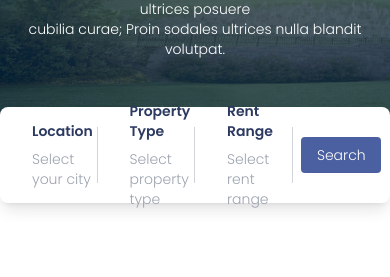
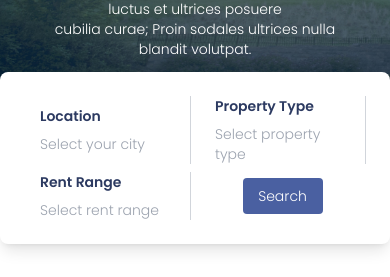
Before and after one commit to rdynxyz/realstate, a website: page index.html in a window 390 px wide. Shown: the part 358-635 px from the top of the page. Drawn offline with Linux system fonts and the light colour scheme.

Commit message:
responsive

```diff
--- a/index.html
+++ b/index.html
@@ -9,8 +9,7 @@
         <link href="https://fonts.googleapis.com/css2?family=Poppins:wght@300;400;500;600&display=swap" rel="stylesheet">
     </head>
     <body class="text-white font-light text-sm font-poppins">
-
-        <div class="bg-cover h-[512px] bg-no-repeat flex flex-col items-center" style="background-image: url('./src/assets/images/home.jpg');">
+        <div class="bg-cover h-[512px] bg-no-repeat flex flex-col items-center px-8" style="background-image: url('./src/assets/images/home.jpg');">
             <nav class="w-full border-b-[.5px] border-white">
                 <div class="container m-auto h-16 w-full flex">
                     <div class="w-1/2 flex items-center">
@@ -118,23 +117,23 @@
                     <br>
                     cubilia curae; Proin sodales ultrices nulla blandit volutpat.</p>
             </div>
-            <div class="bg-white rounded-lg lg:w-[1080px] h-24 mt-[465px] shadow-lg flex items-center absolute">
-                <div class="w-1/4 h-14 gap-2 flex flex-col justify-center border-r-[1px] border-gray-300">
-                    <h1 class="text-primary font-bold ml-8">Location</h1>
-                    <h1 class="text-gray-400 ml-8">Select your city
+            <div class="bg-white rounded-lg lg:w-[1080px] p-6 gap-2 mt-[430px] lg:mt-[465px] shadow-lg grid grid-cols-2 lg:grid-cols-4 absolute">
+                <div class="gap-2 px-4 flex flex-col justify-center border-r-[1px] border-gray-300">
+                    <h1 class="text-primary font-bold">Location</h1>
+                    <h1 class="text-gray-400">Select your city
                     </h1>
                 </div>
-                <div class="w-1/4 h-14 gap-2 flex flex-col justify-center border-r-[1px] border-gray-300">
-                    <h1 class="text-primary font-bold ml-8">Property Type</h1>
-                    <h1 class="text-gray-400 ml-8">Select property type
+                <div class="gap-2 px-4 flex flex-col justify-center border-r-[1px] border-gray-300">
+                    <h1 class="text-primary font-bold">Property Type</h1>
+                    <h1 class="text-gray-400">Select property type
                     </h1>
                 </div>
-                <div class="w-1/4 h-14 gap-2 flex flex-col justify-center border-r-[1px] border-gray-300">
-                    <h1 class="text-primary font-bold ml-8">Rent Range</h1>
-                    <h1 class="text-gray-400 ml-8">Select rent range
+                <div class="gap-2 px-4 flex flex-col justify-center border-r-[1px] border-gray-300">
+                    <h1 class="text-primary font-bold">Rent Range</h1>
+                    <h1 class="text-gray-400">Select rent range
                     </h1>
                 </div>
-                <div class="w-1/4 h-14 gap-2 flex flex-col justify-center items-center">
+                <div class="gap-2 px-4 flex flex-col justify-center items-center">
                     <button class="w-20 p-2 rounded bg-secondary hover:bg-secondary/90">
                         <a href="">Search</a>
                     </button>
@@ -149,14 +148,14 @@
                     <br>
                     cubilia curae; Proin sodales ultrices nulla blandit volutpat.</p>
                 <div class="w-1080px] mt-8">
-                    <div class="flex justify-center gap-4">
-                        <div class="w-1/3 ">
+                    <div class="grid grid-cols-3 gap-4">
+                        <div>
                             <img src="./src/assets/images/area/washington.jpg" alt="" class="">
                         </div>
-                        <div class="w-1/3">
+                        <div>
                             <img src="./src/assets/images/area/franklin.jpg" alt="" class="">
                         </div>
-                        <div class="w-1/3">
+                        <div>
                             <img src="./src/assets/images/area/clinton.jpg" alt="" class="">
                         </div>
                     </div>
@@ -174,7 +173,7 @@
 
         <!-- asdasdas -->
         <div class="bg-[#EDEFF6] mt-20 text-primary">
-            <div class="container flex flex-col items-center m-auto py-16 ">
+            <div class="container flex flex-col items-center m-auto py-16 p-8">
                 <h1 class="text-primary text-3xl font-bold">Propertice by Area</h1>
                 <p class="text-gray-400 text-center mt-4">Vestibulum ante ipsum primis in faucibus orci luctus et ultrices posuere
                     <br>
```
Also changed, not shown: dist/output.css.
